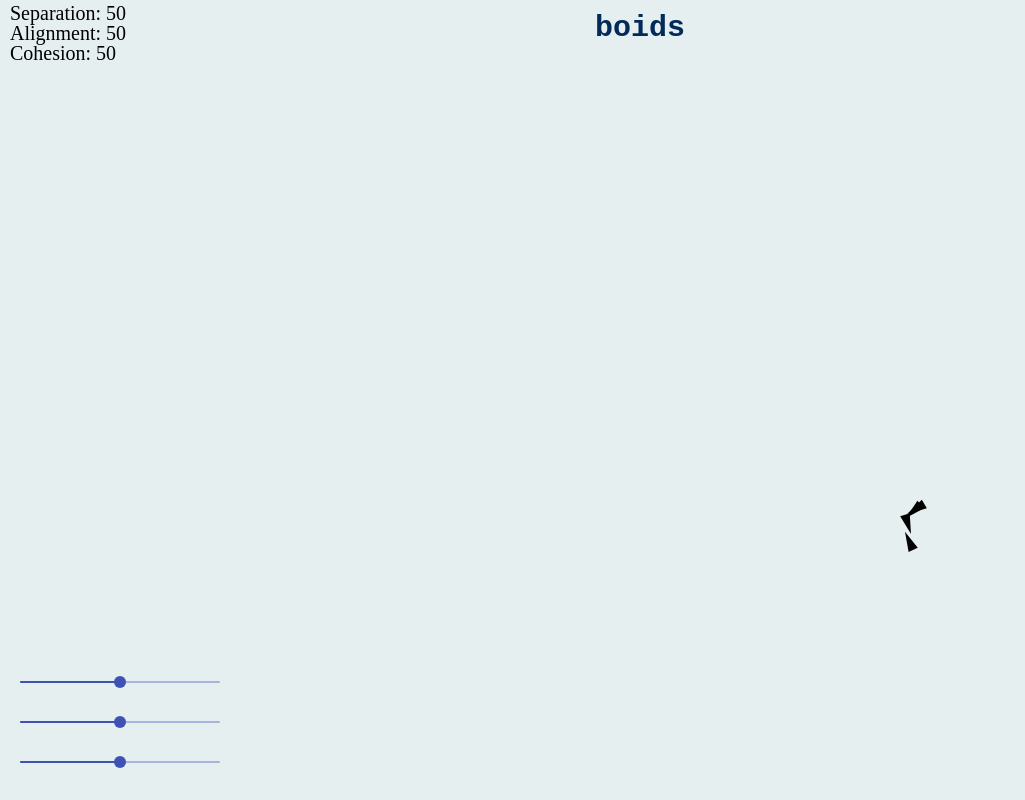
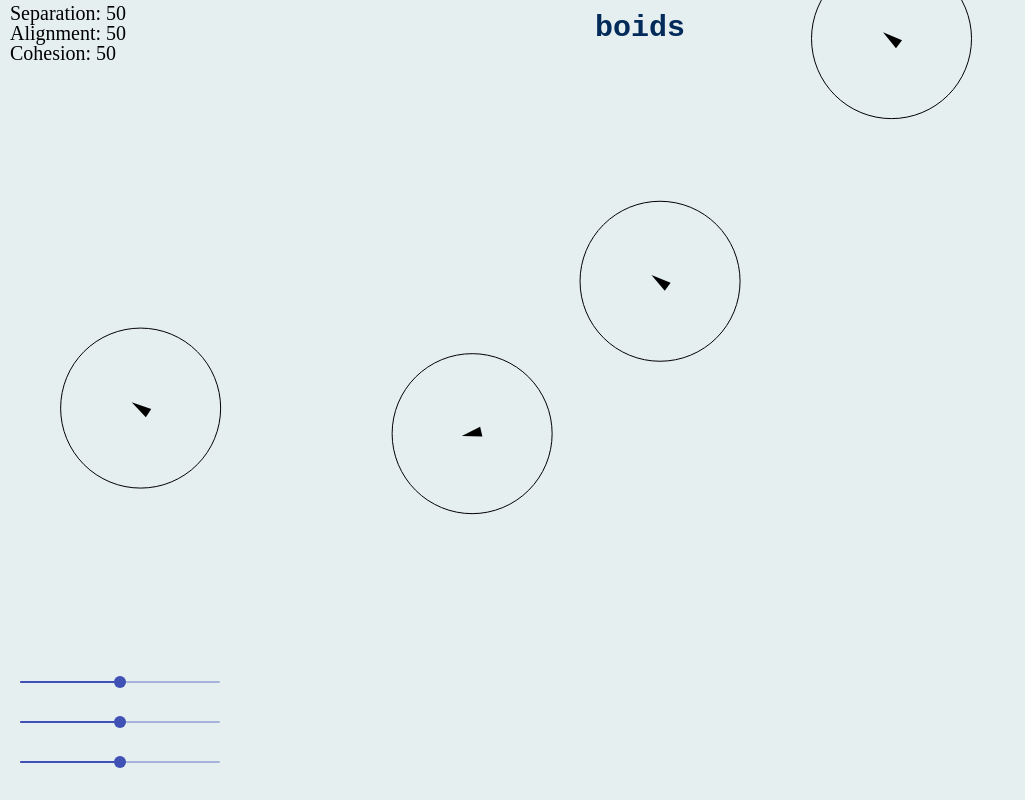
Before and after one commit to Matias-A/boids, a React (Create React App) app: page / in a window 1280 px wide. Shown: the whole page, without its empty margins (0-1025 px from the left). Built offline with nearby package versions, Linux system fonts and the light colour scheme.

Commit message:
Added alignment behavior

```diff
--- a/src/boid.js
+++ b/src/boid.js
@@ -1,8 +1,9 @@
 class Boid {
-    constructor(x, y, alpha) {
+    constructor(x, y, alpha, flock) {
         this.x = x;
         this.y = y;
         this.alpha = alpha;
+        this.flock = flock;
 
         // Constants
         this.speed = 1;
@@ -10,6 +11,16 @@ class Boid {
         // Keep these as even numbers?
         this.length = 20;
         this.width = 10;
+
+
+        this.neighbors = [];
+
+        // Debugging
+        this.show_radius = true;
+    }
+
+    dist(other) {
+        return Math.sqrt(Math.pow(this.x - other.x, 2) + Math.pow(this.y - other.y, 2));
     }
 
     move(ctx) {
@@ -30,31 +41,76 @@ class Boid {
         }
     }
 
-    rotate(clockwise) {
-        if (clockwise) {
-            this.alpha += this.angspeed;
-        } else {
-            this.alpha -= this.angspeed;
-        }
+    rotate(rot_coefficient) {
+        this.alpha += rot_coefficient * this.angspeed;
     }
 
-    process_cohesion(center) {
-        let vec_c = {x: this.x - center.x, y: this.y - center.y};
-        let ang = Math.acos(vec_c.y / Math.sqrt(vec_c.x*vec_c.x + vec_c.y*vec_c.y));
-        if (vec_c.x < 0) ang = 2*Math.PI - ang;
+    neighbor_avg() {
+        let x = 0;
+        let y = 0;
+        let n = 0;
 
-        let clockwise = true;
-        if ((ang > this.alpha && ang-this.alpha < Math.PI)
-            || (this.alpha > ang && this.alpha - ang > Math.PI)) clockwise = false;
-        return clockwise;
+        let ang_x = 0;
+        let ang_y = 0;
+
+        for (let boid of this.flock.boids) {
+            if (boid === this || this.dist(boid) > this.flock.neighbor_radius) continue;
+            // Only for neighbors:
+            x += boid.x;
+            y += boid.y;
+            n += 1;
+
+            ang_x += Math.sin(boid.alpha);
+            ang_y += Math.cos(boid.alpha);
+
+        }
+        if (n === 0) return {};
+
+        let avg_angle = Math.PI / 2 - Math.atan2(ang_y,ang_x);
+        if (avg_angle < 0) avg_angle += 2 * Math.PI;
+
+        return {
+            x: x / n,
+            y: y / n,
+            alpha: avg_angle
+        };
     }
 
-    draw(ctx, center) {
-        let clockwise = this.process_cohesion(center);
-        this.rotate(clockwise);
+    process_cohesion(neighbor_avg) {
+        let vec_c = {x: this.x - neighbor_avg.x, y: this.y - neighbor_avg.y};
+        let ang = Math.PI / 2 - Math.atan2(vec_c.y,vec_c.x);
+        if (ang < 0) ang += 2 * Math.PI;
 
+        let ret = 1;
+        if ((ang > this.alpha && ang-this.alpha < Math.PI)
+            || (this.alpha > ang && this.alpha - ang > Math.PI)) ret = -1;
+        return ret;
+    }
+
+    process_alignment(neighbor_avg) {
+        let ret = -1;
+        if ((neighbor_avg.alpha > this.alpha && neighbor_avg.alpha-this.alpha < Math.PI)
+            || (this.alpha > neighbor_avg.alpha && this.alpha - neighbor_avg.alpha > Math.PI)) ret = 1;
+        return ret;
+    }
+
+    process_separation(neighbor_avg) {
+        return 0;
+    }
+
+    process_movement(ctx, params) {
+        let neighbor_avg = this.neighbor_avg();
+        if (neighbor_avg.x !== undefined) {
+            let rot_coefficient = params.cohesion * this.process_cohesion(neighbor_avg) / 100;
+            rot_coefficient += params.alignment * this.process_alignment(neighbor_avg) / 100;
+            rot_coefficient += params.separation * this.process_separation(neighbor_avg) / 100;
+            this.rotate(rot_coefficient);
+        }
         this.move(ctx);
 
+    }
+
+    draw(ctx) {
         ctx.beginPath();
 
         let r = this.length / 2 + this.width * this.width / (8 * this.length);
@@ -67,6 +123,12 @@ class Boid {
         //ctx.lineTo(this.x + this.width / 2, this.y + this.height / 2);
         //ctx.lineTo(this.x - this.width / 2, this.y + this.height / 2);
         ctx.fill();
+
+        if (this.show_radius) {
+            ctx.beginPath();
+            ctx.arc(this.x, this.y, this.flock.neighbor_radius, 0, 2 * Math.PI);
+            ctx.stroke();
+        }
     }
 }
 
--- a/src/flock.js
+++ b/src/flock.js
@@ -2,47 +2,41 @@ import Boid from './boid.js';
 
 class Flock {
     constructor(num) {
-        const { innerWidth: width, innerHeight: height } = window
-        this.boids = []
+        const { innerWidth: width, innerHeight: height } = window;
+        // Tweak this constant!
+        this.neighbor_radius = 80;
+
+        this.boids = [];
         for (var i = 0; i < num; i++) {
             this.boids.push(new Boid(Math.random()*width,
                                     Math.random()*height,
-                                    2*Math.random()*Math.PI));
+                                    2*Math.random()*Math.PI,
+                                    this));
         }
 
-        this.separation = 50;
-        this.alignment = 50;
-        this.cohesion = 50;
+        this.params = {
+            separation: 50,
+            alignment: 50,
+            cohesion: 50,
+        }
     }
 
     setSeparation(val) {
-        this.separation = val;
+        this.params.separation = val;
     }
 
     setAlignment(val) {
-        this.alignment = val;
+        this.params.alignment = val;
     }
 
     setCohesion(val) {
-        this.cohesion = val;
-    }
-
-    center() {
-        let x = 0;
-        let y = 0;
-
-        for (let boid of this.boids) {
-            x += boid.x;
-            y += boid.y;
-        }
-
-        return {x: x / this.boids.length, y: y / this.boids.length};
+        this.params.cohesion = val;
     }
 
     draw(ctx) {
-        let ctr = this.center();
         for (let boid of this.boids) {
-            boid.draw(ctx, ctr);
+            boid.process_movement(ctx, this.params);
+            boid.draw(ctx);
         }
     }
 }
```
Also changed, not shown: 1 other file (tests, documents, lock files or other folders).
